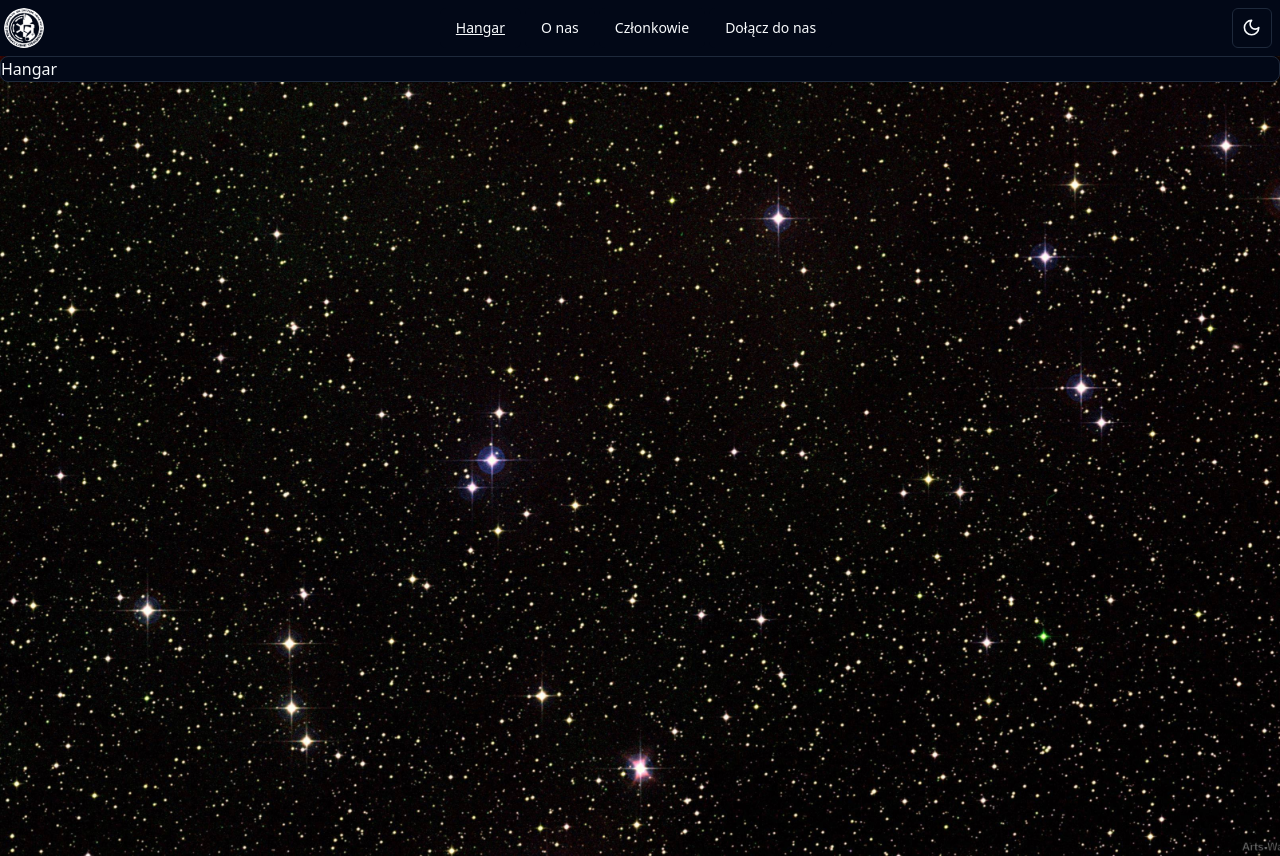
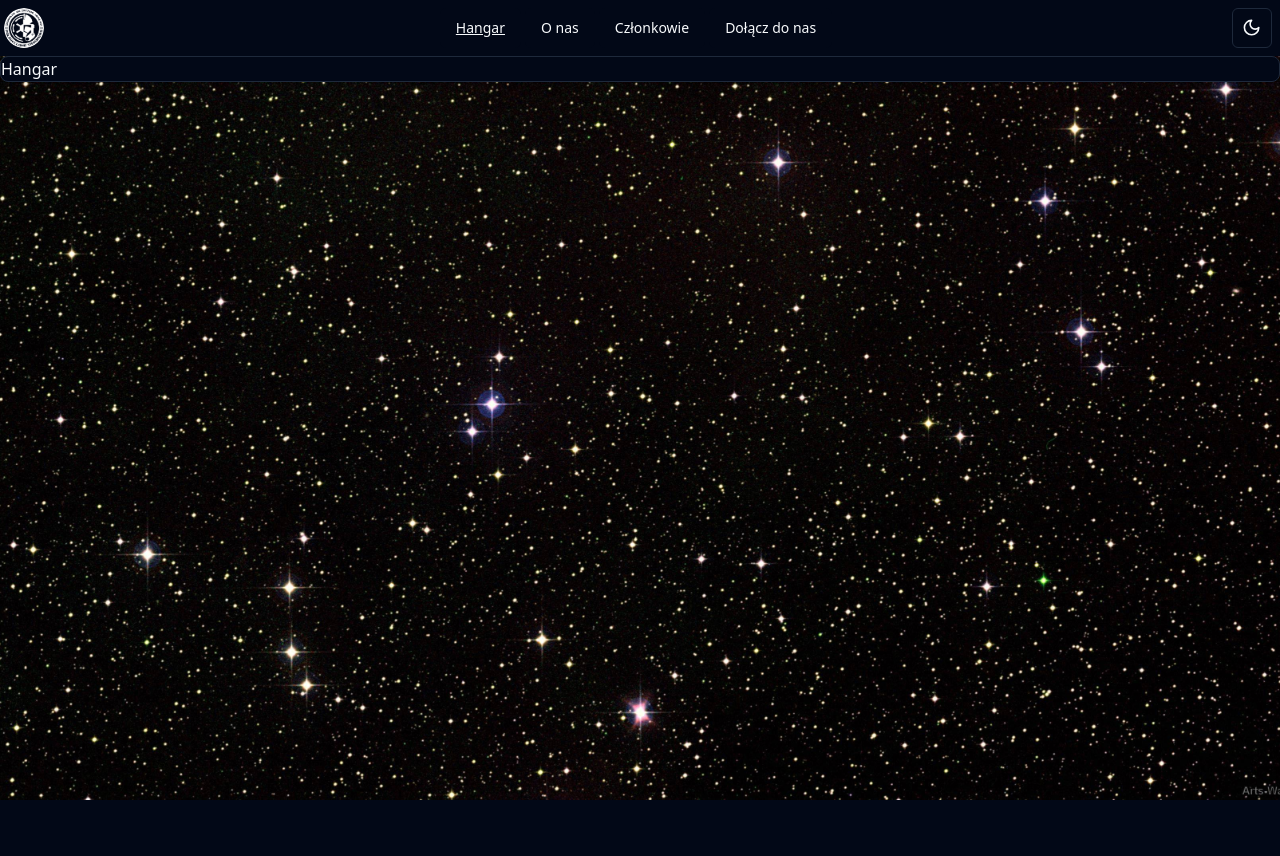
Before and after one commit to PolishCloneTroopers/project-convor-vite, a React (Vite) app in the folder packages/frontend/: page / in a window 1280 px wide. After the commit the page ends 800 px from the top, so only its background shows below. Built offline with nearby package versions, Linux system fonts and the light colour scheme.

Commit message:
Fixed overflowing background

```diff
--- a/packages/frontend/src/components/navigator.tsx
+++ b/packages/frontend/src/components/navigator.tsx
@@ -11,7 +11,7 @@ export default function Navigator(){
 
     return (
         <>
-        <header className="bg-background flex w-full items-center justify-between p-1">
+        <header className="relative bg-background flex w-full items-center justify-between p-1">
 
             <div id="avatar-container" className="align-middle">
                 <Avatar className="block dark:hidden lg:w-[5vh] lg:h-[5vh]">
@@ -36,9 +36,9 @@ export default function Navigator(){
 
         </header>
 
-        <div className="h-[100vh] w-[100vw] bg-kamino dark:bg-space dark:bg-blend-darken bg-cover bg-center">
-            <span className="blur-none"><Outlet /></span>
-        </div>
+        <span className="relative blur-none"><Outlet /></span>
+
+        <div className="absolute top-0 left-0 -z-10 h-[100vh] w-[100vw] bg-kamino dark:bg-space dark:bg-blend-darken bg-cover bg-center" />
 
         </>
     )
```
